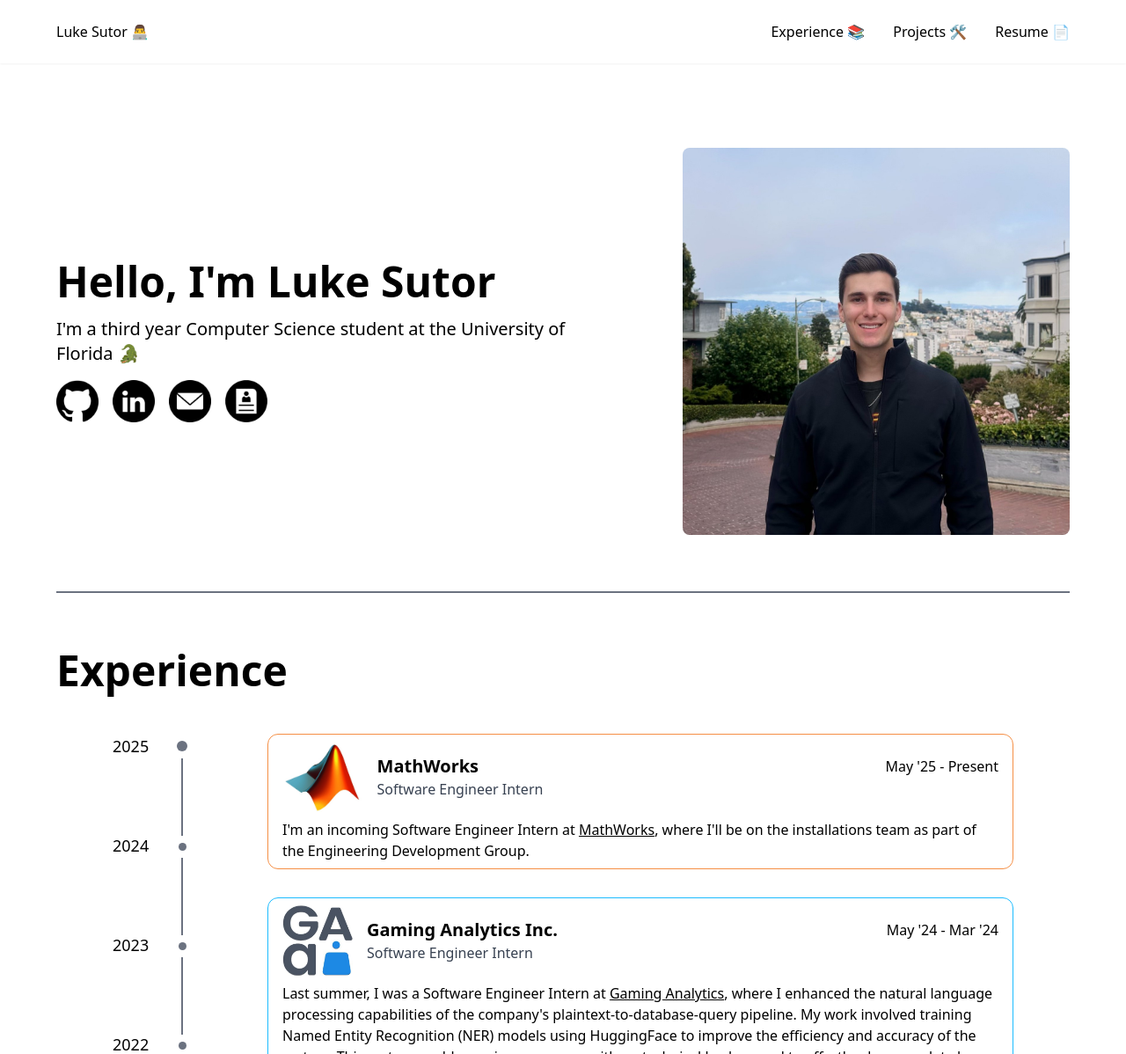
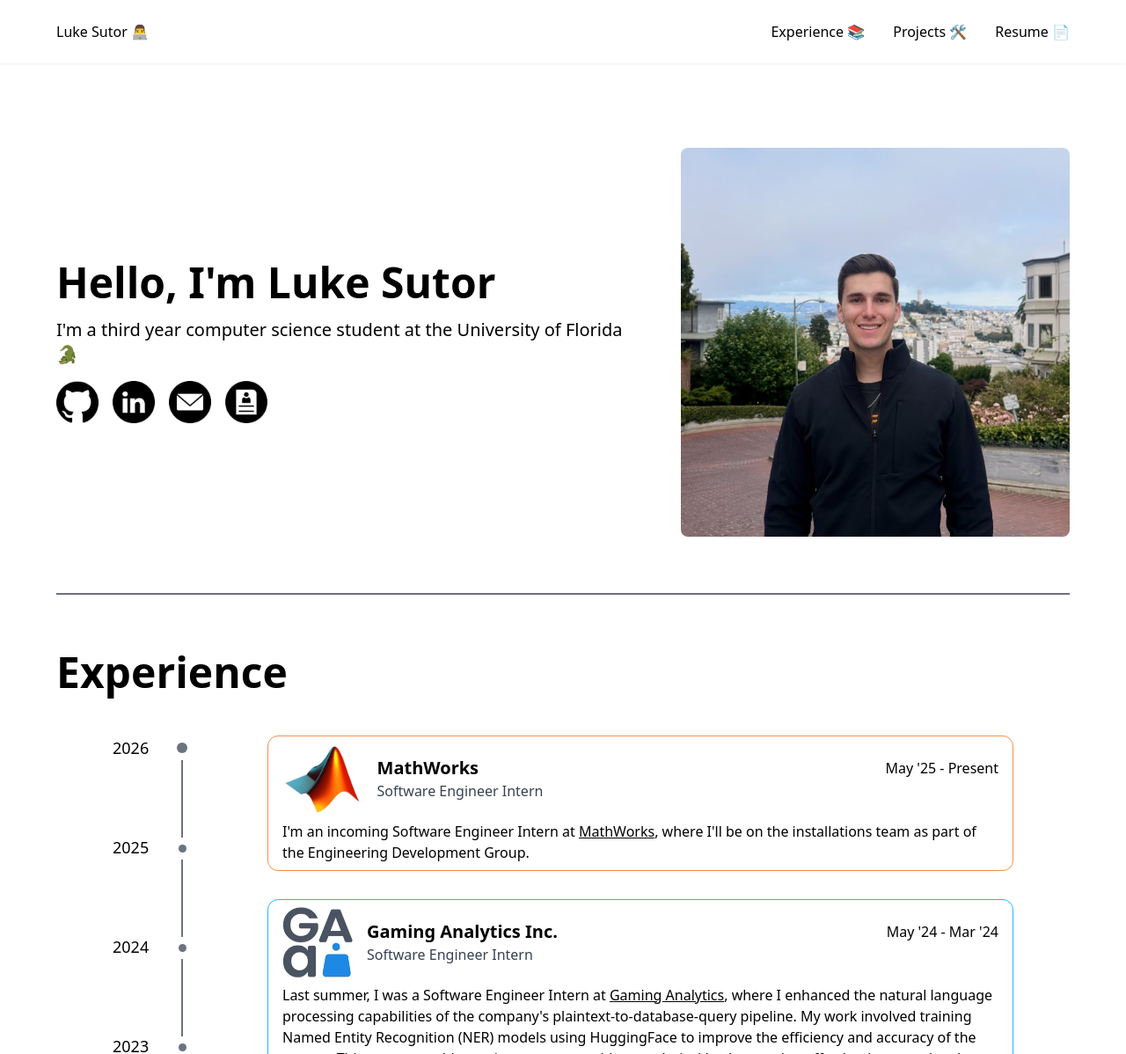
Before and after one commit to LukeSutor/lukesutor.github.io, a Gatsby site: page / in a window 1280 px wide. Shown: the top 1198 px of the page at 88% size. Built offline with nearby package versions, Linux system fonts and the light colour scheme; Gatsby itself is replaced by a stand-in of ours.

Commit message:
add 2026 and remove 2021 from years list

```diff
--- a/src/components/experience.js
+++ b/src/components/experience.js
@@ -8,7 +8,7 @@ import ai_scholars from "../images/ai_scholars.jpg"
 import pilot_media from "../images/pilot_media.jpg"
 import uf from "../images/uf.png"
 
-const years = [2025, 2024, 2023, 2022, 2021]
+const years = [2026, 2025, 2024, 2023, 2022]
 
 const date = new Date()
 const month = date.getMonth() + 1
--- a/src/components/hero.js
+++ b/src/components/hero.js
@@ -34,7 +34,7 @@ const Hero = () => (
     <div className="flex flex-col space-y-4 my-auto text-center lg:text-left">
       <h1 className="text-3xl lg:text-5xl font-bold">Hello, I'm Luke Sutor</h1>
       <p className="text-xl mb-4">
-        I'm a third year Computer Science student at the University of Florida
+        I'm a third year computer science student at the University of Florida
         🐊
       </p>
       <div className="flex flex-row justify-center lg:justify-start space-x-4">
```
